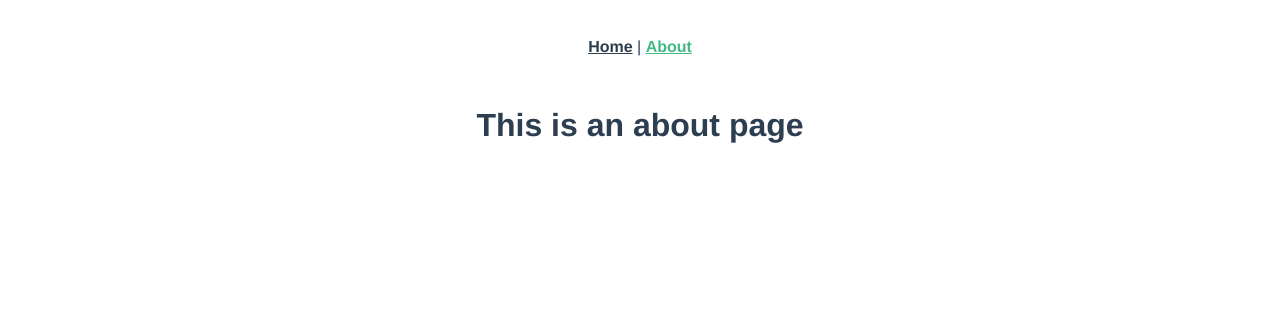
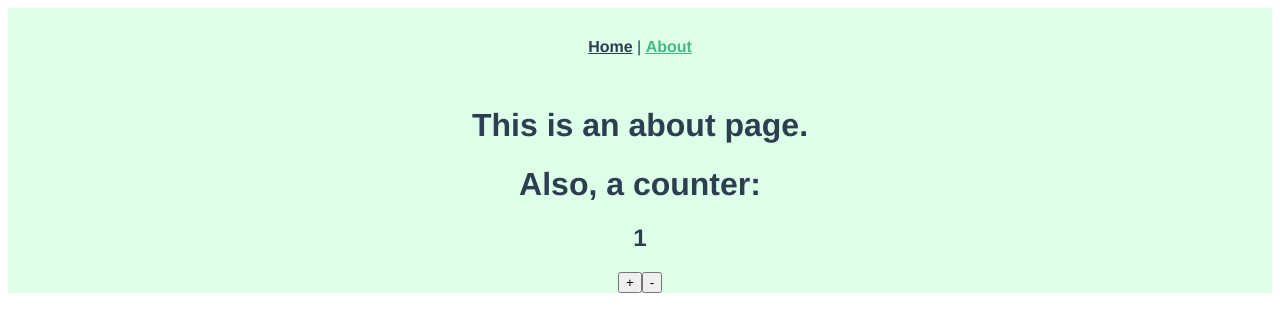
Before and after one commit to pitamer/learning_vue_cli, a Vue app: page /about in a window 1280 px wide. Shown: the top 332 px of the page. Built offline with nearby package versions, Linux system fonts and the light colour scheme.

Commit message:
:sparkles: The about route now houses a simple counter

```diff
--- a/src/App.vue
+++ b/src/App.vue
@@ -1,9 +1,11 @@
 <template>
-  <div id="nav">
-    <router-link to="/">Home</router-link> |
-    <router-link to="/about">About</router-link>
+  <div>
+    <div id="nav">
+      <router-link to="/">Home</router-link> |
+      <router-link to="/about">About</router-link>
+    </div>
+    <router-view />
   </div>
-  <router-view />
 </template>
 
 <style lang="scss">
@@ -13,6 +15,7 @@
   -moz-osx-font-smoothing: grayscale;
   text-align: center;
   color: #2c3e50;
+  background-color: rgba(0, 255, 76, 0.13);
 }
 
 #nav {
--- /dev/null
+++ b/src/components/Counter.vue
@@ -0,0 +1,17 @@
+<template>
+  <div class="counter">
+    <h2>{{ count }}</h2>
+  </div>
+</template>
+
+<script>
+export default {
+  name: "Counter",
+  props: {
+    count: {
+      type: Number,
+      required: true,
+    },
+  },
+};
+</script>
--- a/src/components/HelloWorld.vue
+++ b/src/components/HelloWorld.vue
@@ -106,8 +106,11 @@
 export default {
   name: "HelloWorld",
   props: {
-    msg: String
-  }
+    msg: {
+      type: String,
+      required: true,
+    },
+  },
 };
 </script>
 
--- a/src/views/About.vue
+++ b/src/views/About.vue
@@ -1,5 +1,39 @@
 <template>
   <div class="about">
-    <h1>This is an about page</h1>
+    <h1>This is an about page.</h1>
+    <h1>Also, a counter:</h1>
+    <Counter :count="currentCount" />
+    <button @click="add">+</button>
+    <button @click="reduce">-</button>
   </div>
 </template>
+
+<script>
+import Counter from "@/components/Counter.vue";
+
+export default {
+  name: "About",
+  components: {
+    Counter,
+  },
+  data() {
+    return {
+      currentCount: 1,
+    };
+  },
+  methods: {
+    add() {
+      this.currentCount += 1;
+    },
+    reduce() {
+      this.currentCount -= 1;
+    },
+  },
+};
+</script>
+
+<style scoped lang="scss">
+h2 {
+  color: red;
+}
+</style>
--- a/src/views/Home.vue
+++ b/src/views/Home.vue
@@ -1,12 +1,11 @@
 <template>
   <div class="home">
     <img alt="Vue logo" src="../assets/logo.png" />
-    <HelloWorld msg="Welcome to Your Vue.js App" />
+    <HelloWorld msg="Welcome to Your Vue.js App!" />
   </div>
 </template>
 
 <script>
-// @ is an alias to /src
 import HelloWorld from "@/components/HelloWorld.vue";
 
 export default {
```
Also changed, not shown: src/router/index.js (+2 -5 lines).
